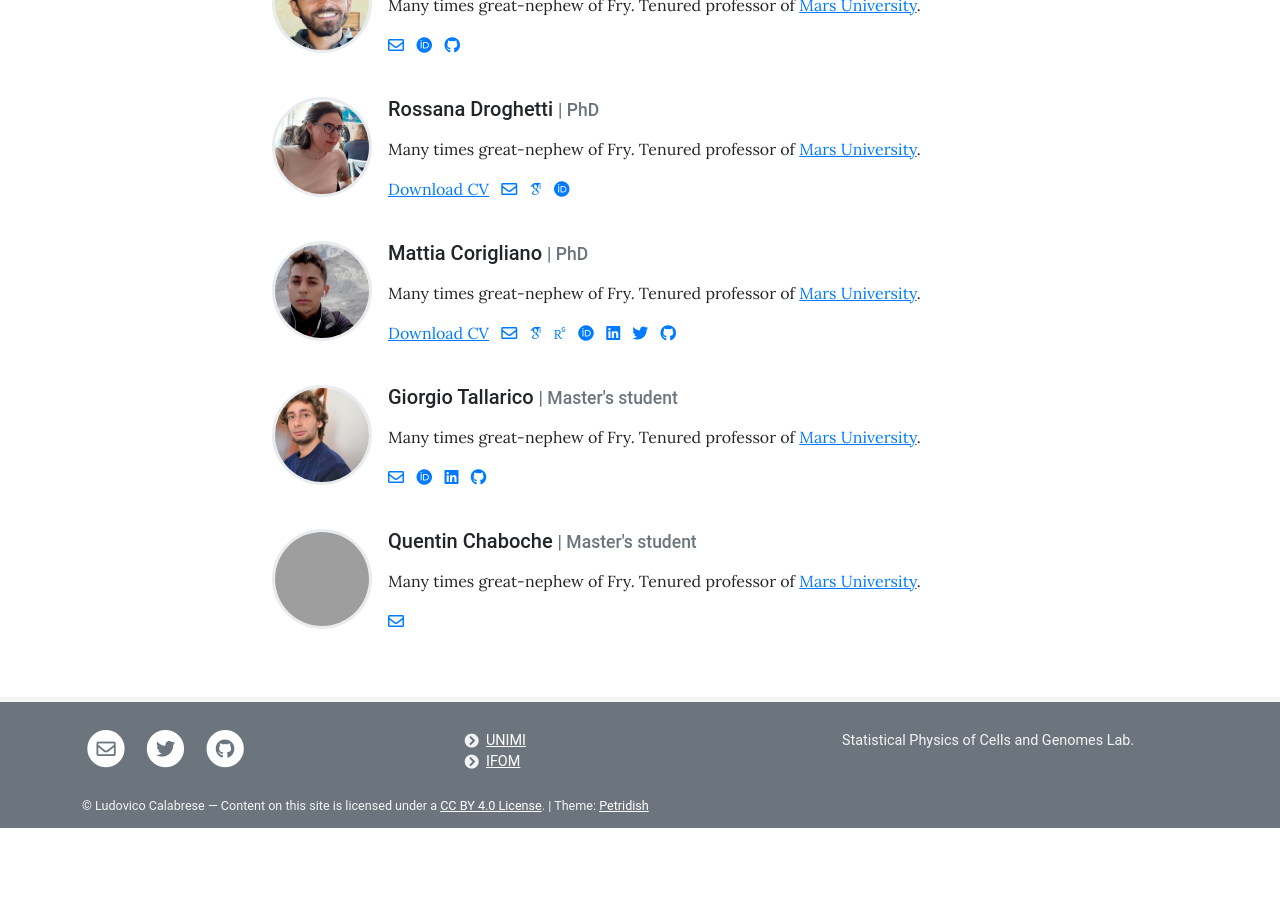
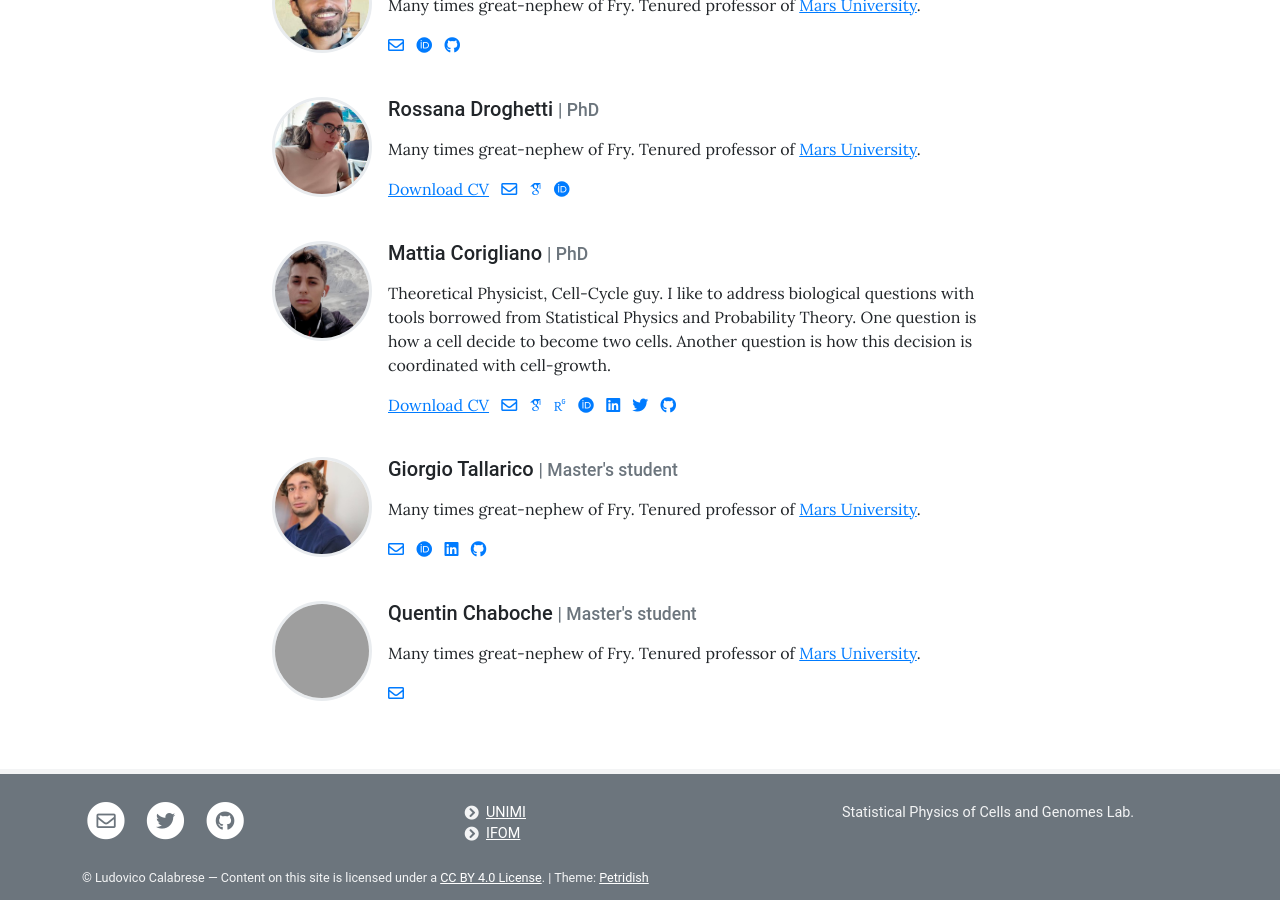
Before and after one commit to mcltone/spcg, a Jekyll site: the page built from pages/people.md, in a window 1280 px wide and 900 px high, scrolled down 1106 px. Built offline with Jekyll 4.4.1, drawn with Linux system fonts in a browser that asks for light colours; some web fonts are replaced; before the commit the page ends 1934 px from its top, so only the background shows below that; grey boxes are pictures that could not be loaded.

Commit message:
added my description paragraph

```diff
--- a/_data/team.yml
+++ b/_data/team.yml
@@ -89,7 +89,7 @@
   role: PhD
   image: assets/theme/images/mc.jpg
   description: >
-    Many times great-nephew of Fry. Tenured professor of [Mars University](https://en.wikipedia.org/wiki/Mars_University).
+    Theoretical Physicist, Cell-Cycle guy. I like to address biological questions with tools borrowed from Statistical Physics and Probability Theory. One question is how a cell decide to become two cells. Another question is how this decision is coordinated with cell-growth.
   cv: mcCV.pdf
   email: mattia.corigliano@ifom.eu
   scholar: user=HhvKKzQAAAAJ&hl=it
```
